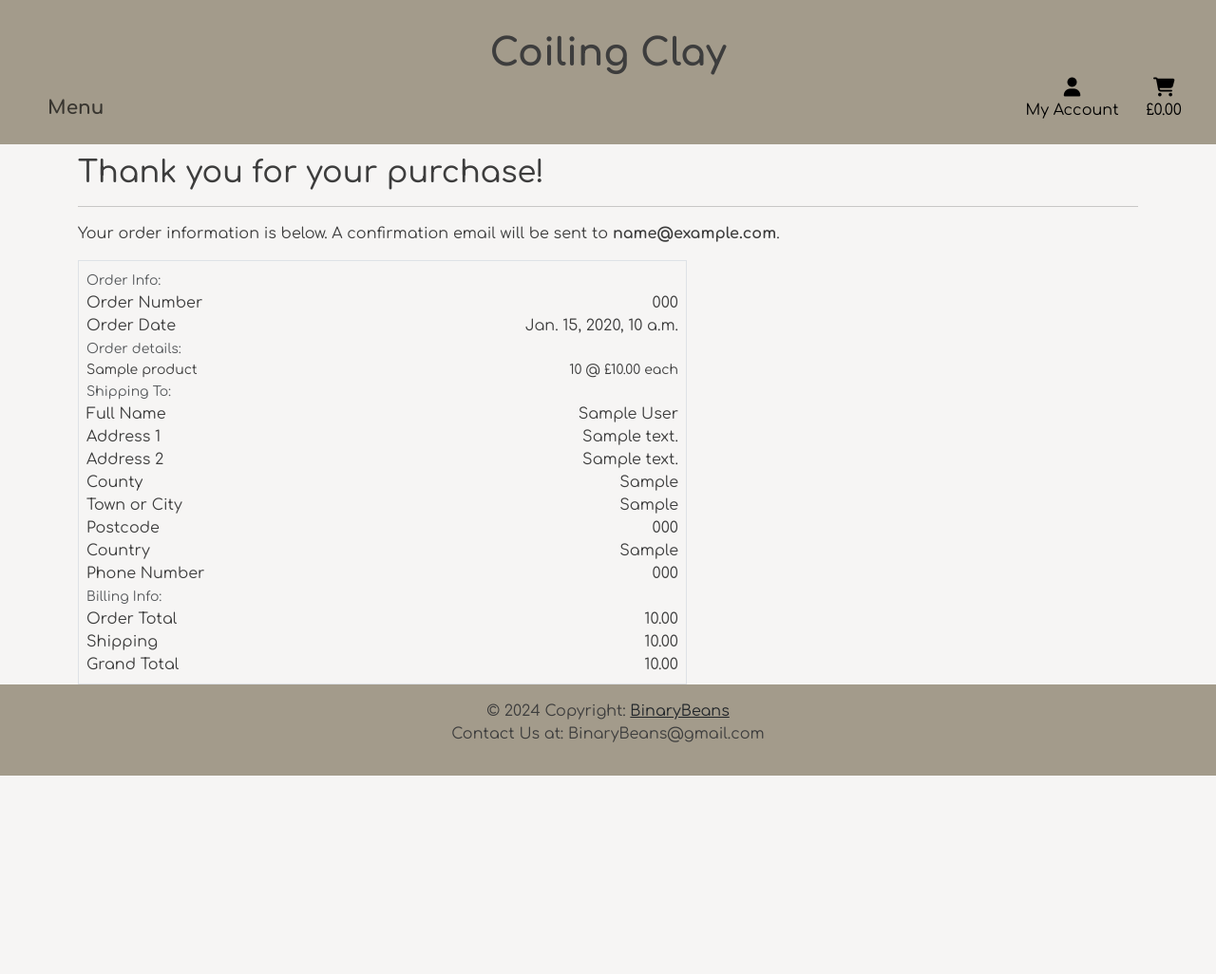
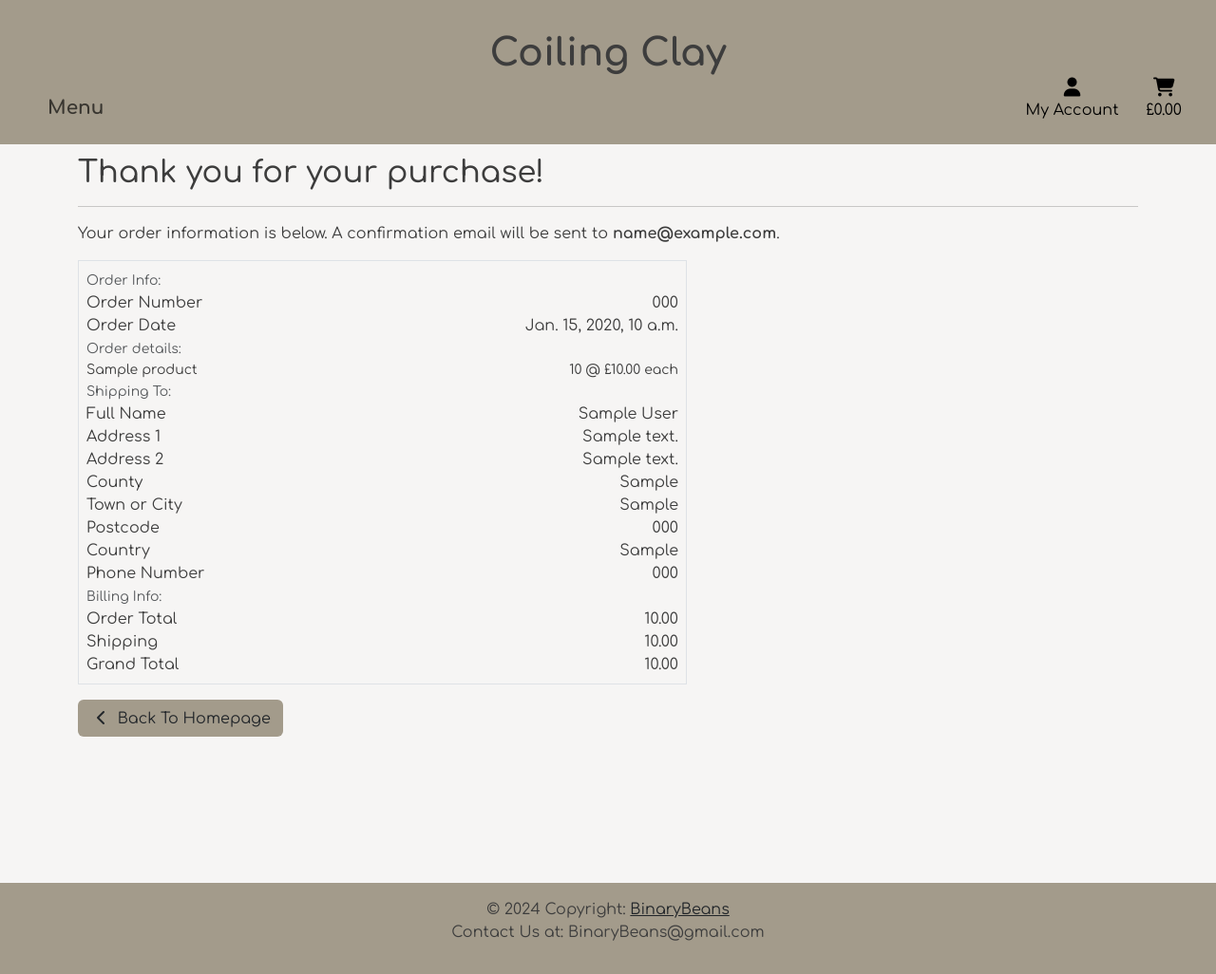
Before and after one commit to Willr-hawkins/coiling-clay1, a Django app: page /checkout/checkout_success/000 in a window 1280 px wide. Shown: the whole page at 95% size. Before the commit the page ends 817 px from the top, so only its background shows below. Run offline with Django 3.2, Linux system fonts and the light colour scheme; tables that the repository leaves empty hold one stand-in row (values such as "Sample post"); some libraries are stand-ins or nearby versions.

```diff
--- a/checkout/static/checkout/css/checkout.css
+++ b/checkout/static/checkout/css/checkout.css
@@ -1,5 +1,6 @@
 #checkout {
     background-color: #F6F5F4;
+    min-height: 100vh;
     margin-top: 130px;
 }
 
@@ -49,3 +50,15 @@
 .stripe-style-input::placeholder {
     color: #aab7c4;
 }
+
+/* Success Page */
+
+#checkout-success {
+  background-color: #F6F5F4;
+  min-height: 100vh;
+  margin-top: 130px;
+}
+
+#return-home {
+  background-color: #A39B8B;
+}
--- a/checkout/static/checkout/js/stripe_elements.js
+++ b/checkout/static/checkout/js/stripe_elements.js
@@ -51,6 +51,7 @@ form.addEventListener('submit', function(ev) {
     ev.preventDefault();
     card.update({ 'disabled': true});
     $('#submit-button').attr('disabled', true);
+    $('#payment-form').fadeToggle(100);
     stripe.confirmCardPayment(clientSecret, {
         payment_method: {
             card: card,
@@ -64,6 +65,7 @@ form.addEventListener('submit', function(ev) {
                 </span>
                 <span>${result.error.message}</span>`;
             $(errorDiv).html(html);
+            $('#payment-form').fadeToggle(100);
             card.update({ 'disabled': false});
             $('#submit-button').attr('disabled', false);
         } else {
--- a/checkout/templates/checkout/checkout_success.html
+++ b/checkout/templates/checkout/checkout_success.html
@@ -6,7 +6,7 @@
 {% endblock %}
 
 {% block content %}
-    <div id="checkout" class="container-fluid">
+    <div id="checkout-success" class="container-fluid">
         <div class="container">
             <div class="row">
                 <div class="col">
@@ -171,7 +171,12 @@
                     </div>
                 </div>
             </div>
-
+            <a href="{% url 'home' %}" class="btn rounded-2 my-3" id="return-home">
+                <span class="icon">
+                    <i class="fas fa-chevron-left"></i>
+                </span>
+                <span class="font-weight-bold">Back To Homepage</span>
+            </a>
         </div>
     </div>
 {% endblock %}
```
